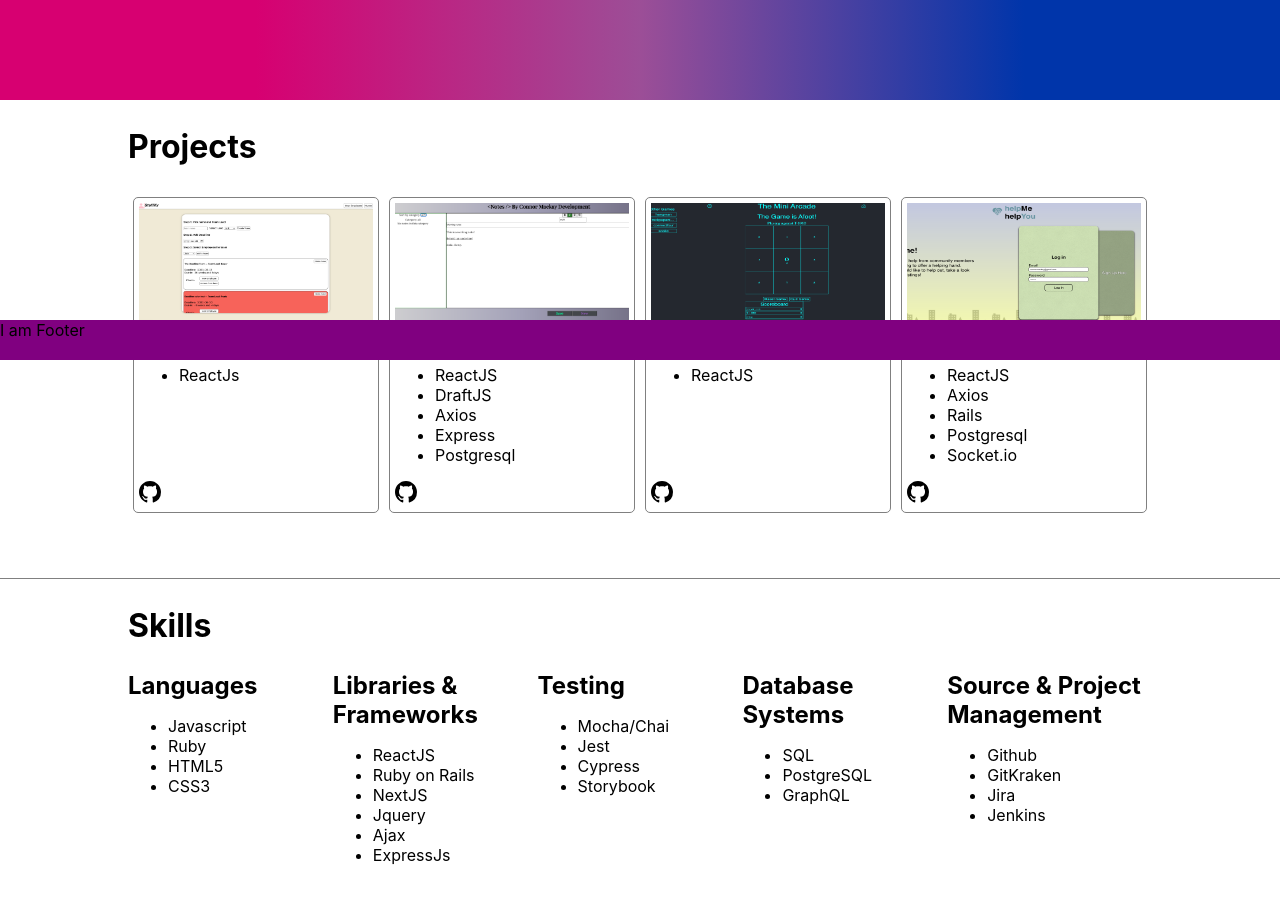
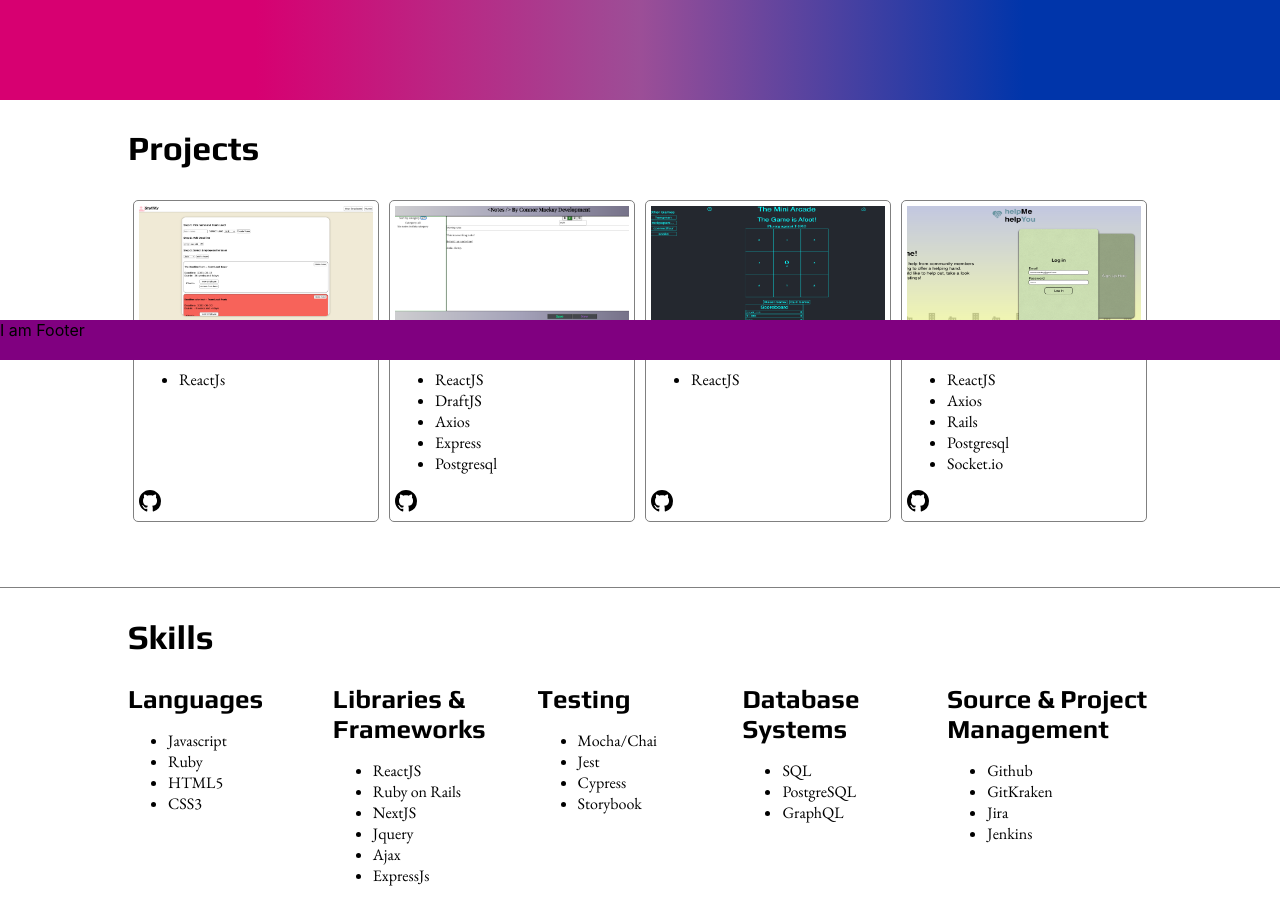
Before and after one commit to CD-Mackay/personal_site, a Next.js app: page / in a window 1280 px wide. Shown: the part 440-1364 px from the top of the page. Built offline with nearby package versions, Linux system fonts and the light colour scheme.

Commit message:
add global fonts

```diff
--- a/styles/globals.css
+++ b/styles/globals.css
@@ -1,3 +1,5 @@
+@import url("https://fonts.googleapis.com/css2?family=EB+Garamond:ital,wght@0,400;0,600;1,400&family=Play:wght@400;700&display=swap");
+
 html,
 body {
   padding: 0;
@@ -11,7 +13,6 @@
   border-bottom: 1px solid gray;
 }
 
-
 a {
   color: inherit;
   text-decoration: none;
@@ -22,18 +23,33 @@
 }
 
 h1 {
-  font-size: 36px;
+  font-size: 38px;
 }
 
 h2 {
-  font-size: 32px;
+  font-size: 34px;
 }
 
 h3 {
-  font-size: 28px;
+  font-size: 30px;
 }
 
-h4, h5, h6 {
-  font-size: 24px;
+h4,
+h5,
+h6 {
+  font-size: 26px;
   margin: 0px;
 }
+
+h1,
+h2,
+h3,
+h4,
+h5,
+h6, a {
+  font-family: "Play", sans-serif;
+}
+
+p, li {
+  font-family: 'EB Garamond', serif;
+}
```
